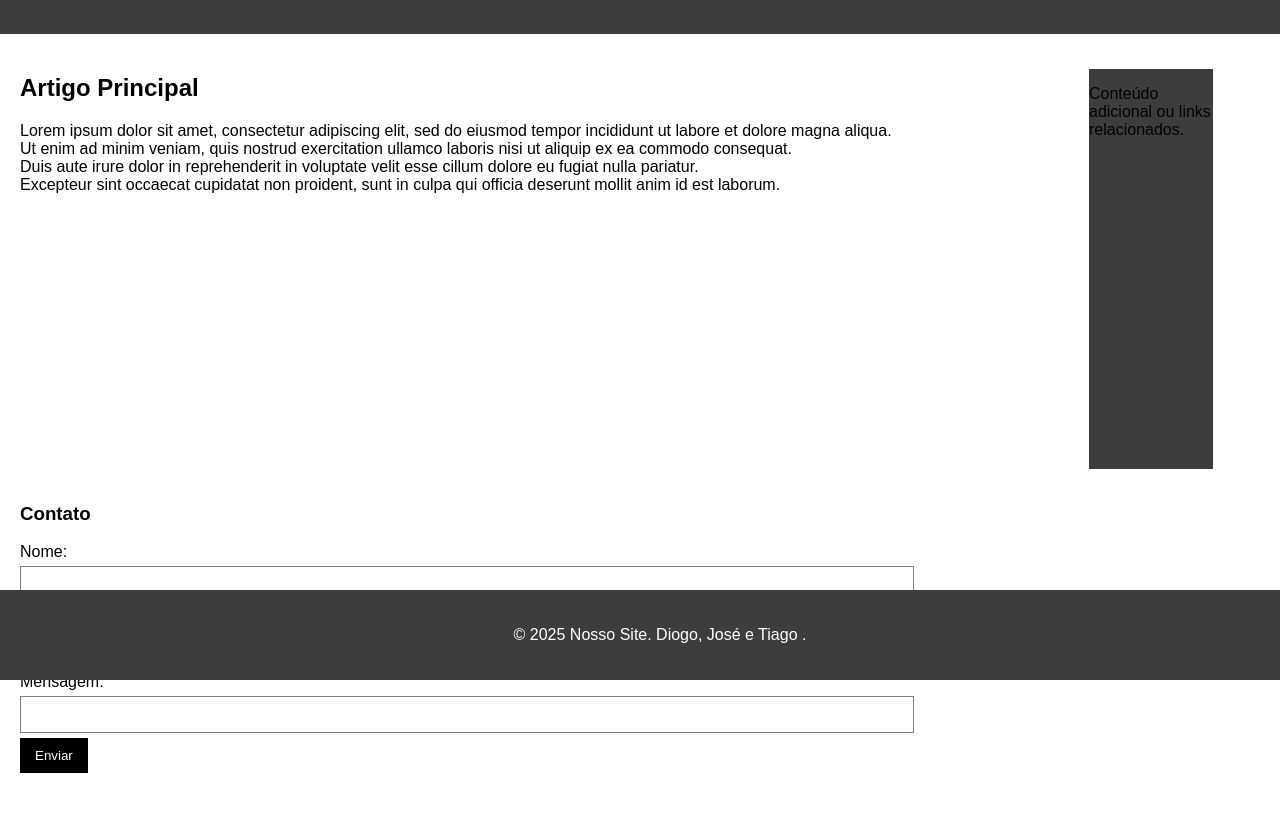
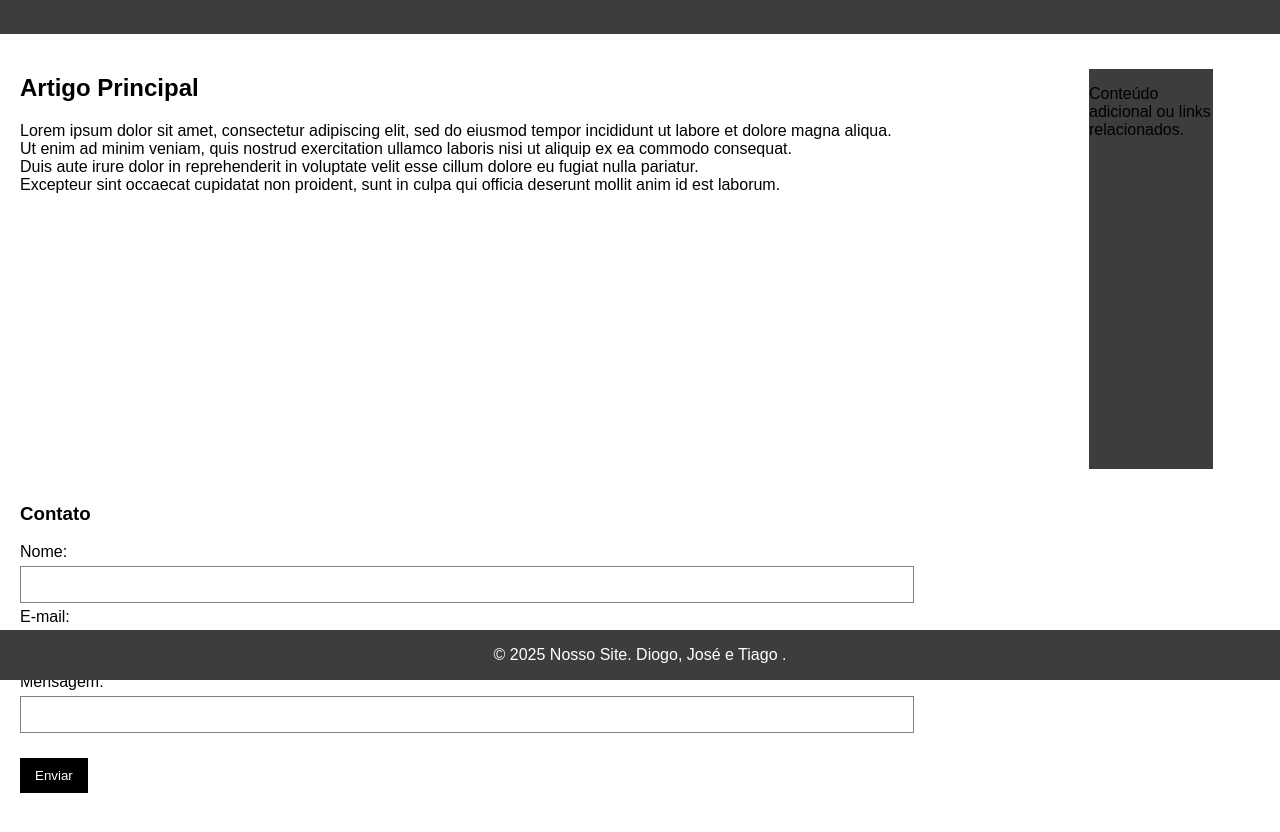
Before and after one commit to tlxp/LabWeb, a plain HTML site: page main.html in a window 1280 px wide. Shown: the part 120-952 px from the top of the page. Before the commit the page ends 931 px from the top, so only its background shows below. Drawn offline with Linux system fonts and the light colour scheme.

Commit message:
Update style.css

```diff
--- a/style.css
+++ b/style.css
@@ -14,10 +14,8 @@ body {
   background-color: #3d3d3d;
   color: white;
   text-align: center;
-    padding: 20px;
   position: fixed;
   bottom: 0;
-    left: 0;
   width: 100%;
 }
 
@@ -77,8 +75,9 @@ body {
   padding: 10px 15px;
   border: none;
   cursor: pointer;
+  margin: 20px 0px;
 }
 
 .btn-enviar:hover {
-    background-color: #6d6d6d;
+  background-color: #6d6d6d;
 }
```
Lines whose indentation alone changed are shown as unchanged.
